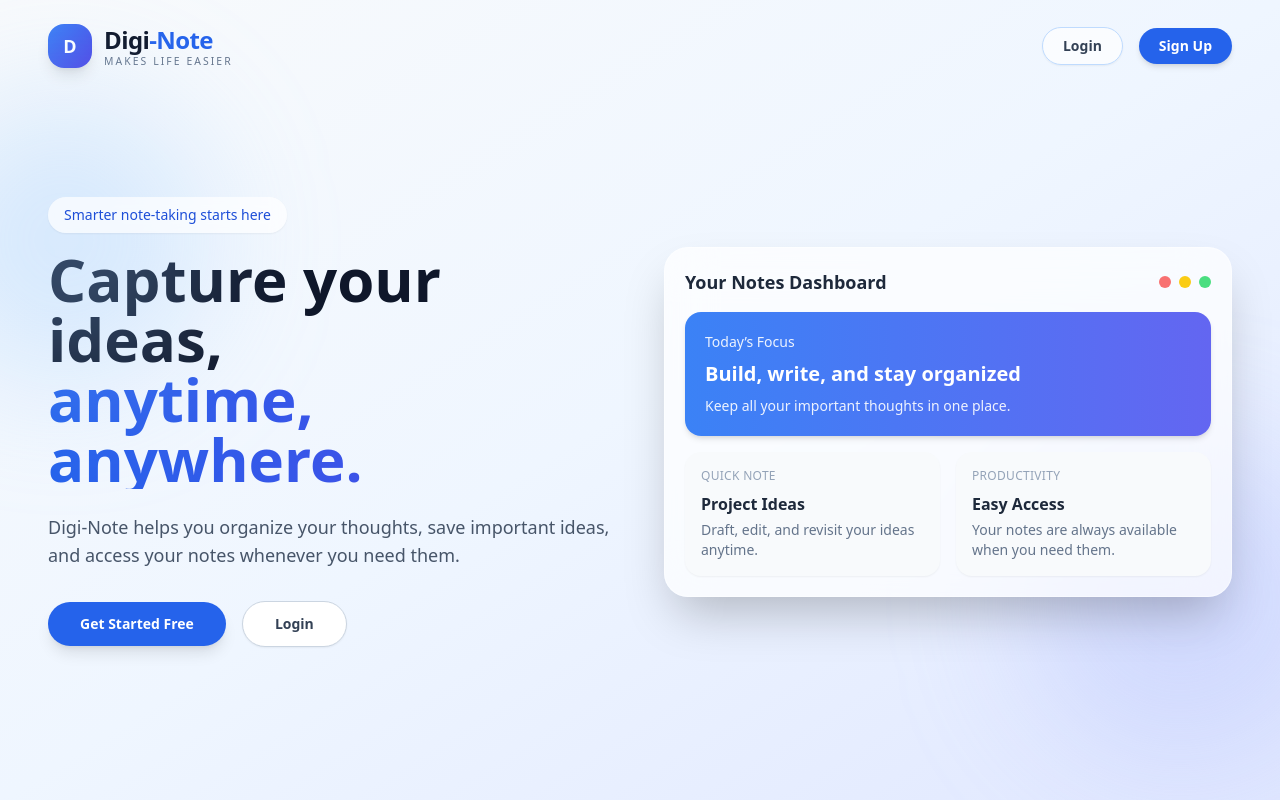
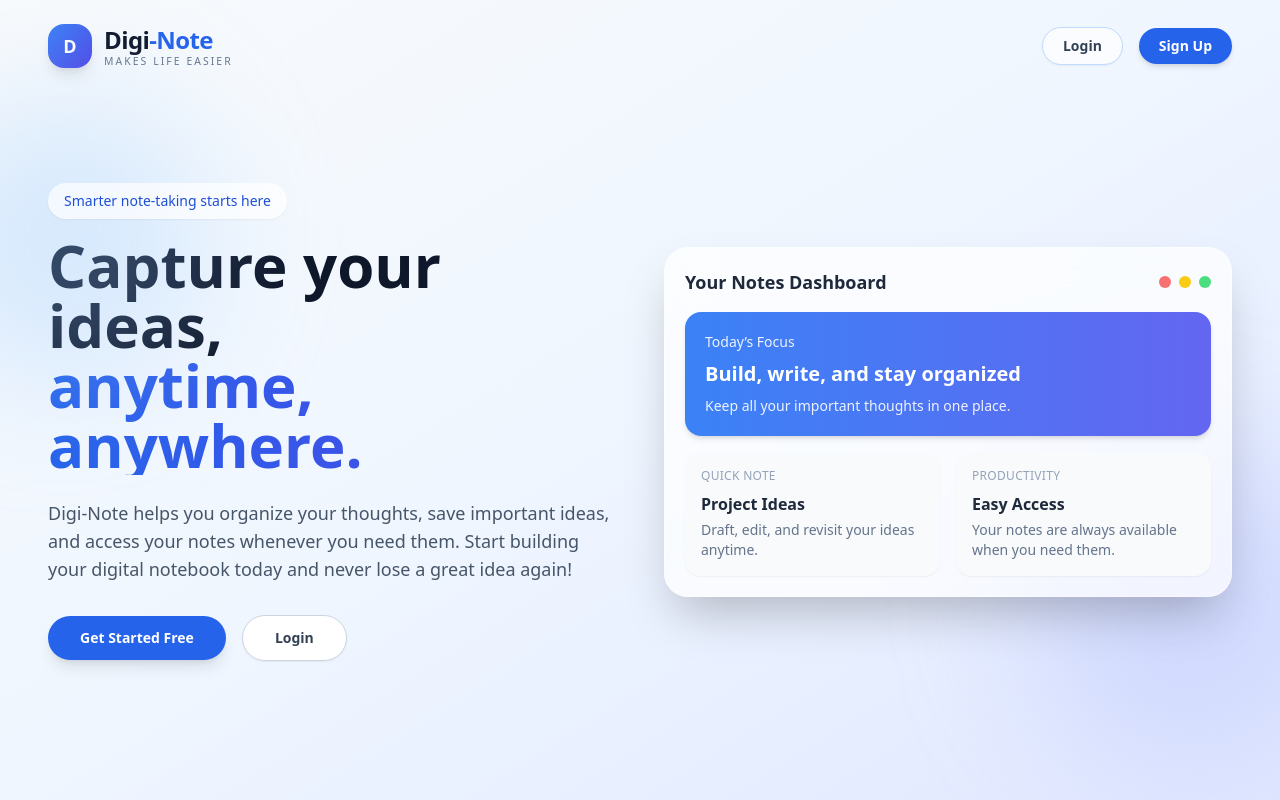
Before and after one commit to teslyym/DigiNote, a React (Vite) app in the folder Client/: page / in a window 1280 px wide. Shown: the top 800 px of the page. Built offline with nearby package versions, Linux system fonts and the light colour scheme.

Commit message:
Enhance Home component description to encourage users to start building their digital notebook

```diff
--- a/Client/src/Pages/Home.jsx
+++ b/Client/src/Pages/Home.jsx
@@ -44,7 +44,9 @@ const Home = () => {
 
               <p className="mx-auto mb-8 max-w-xl text-base leading-7 text-slate-600 sm:text-lg lg:mx-0">
                 Digi-Note helps you organize your thoughts, save important
-                ideas, and access your notes whenever you need them.
+                ideas, and access your notes whenever you need them. Start
+                building your digital notebook today and never lose a great idea
+                again!
               </p>
 
               <div className="flex flex-col items-center gap-4 sm:flex-row sm:justify-center lg:justify-start">
```
